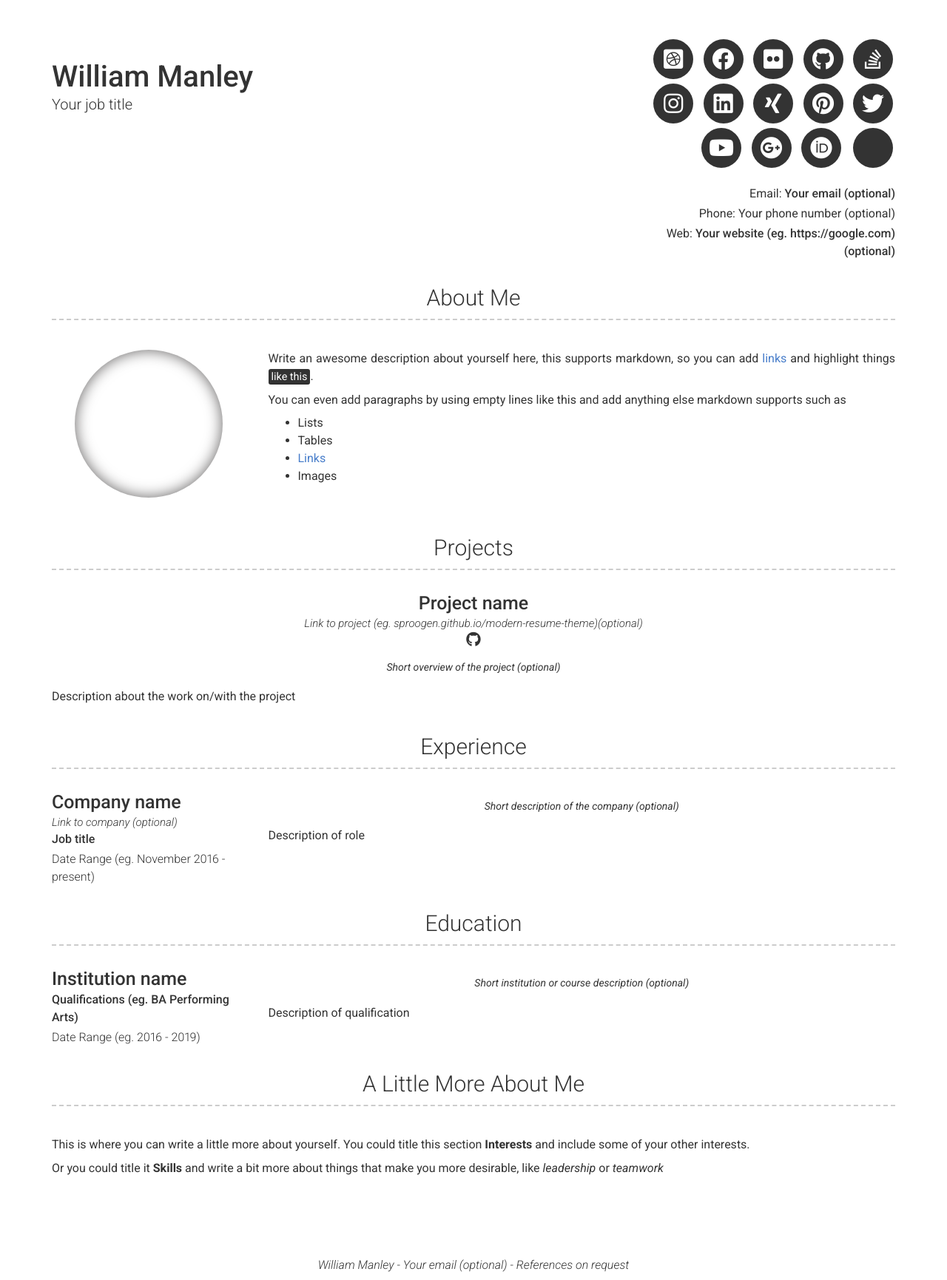
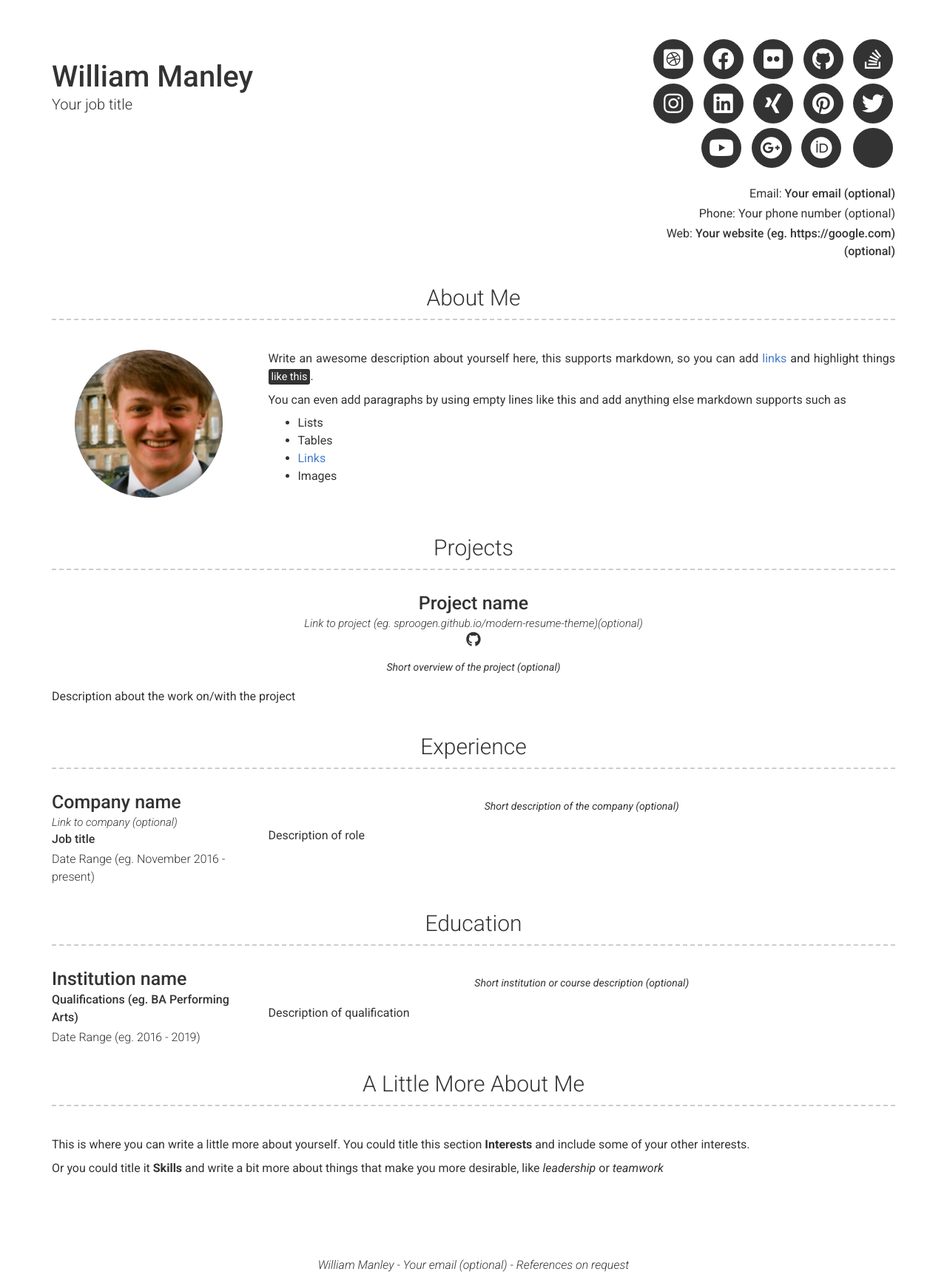
Before and after one commit to WilliamManley/WilliamManley.github.io, a Jekyll site: the page built from index.md, in a window 1280 px wide. Shown: the whole page at 74% size. Built offline with Jekyll 4.4.1, drawn with Linux system fonts in a browser that asks for light colours; nearby versions of some CDN libraries.

Commit message:
as above

```diff
--- a/_config.yml
+++ b/_config.yml
@@ -44,7 +44,7 @@ additional_links:
 
 # About Section
 # about_title: About Me (Use this to override about section title)
-about_profile_image: eg. images/me.png
+about_profile_image: images/me.png
 about_content: | # this will include new lines to allow paragraphs
   Write an awesome description about yourself here, this supports markdown, so you can add [links](http://foobar.com) and highlight things <mark>like this</mark>.
 
```
